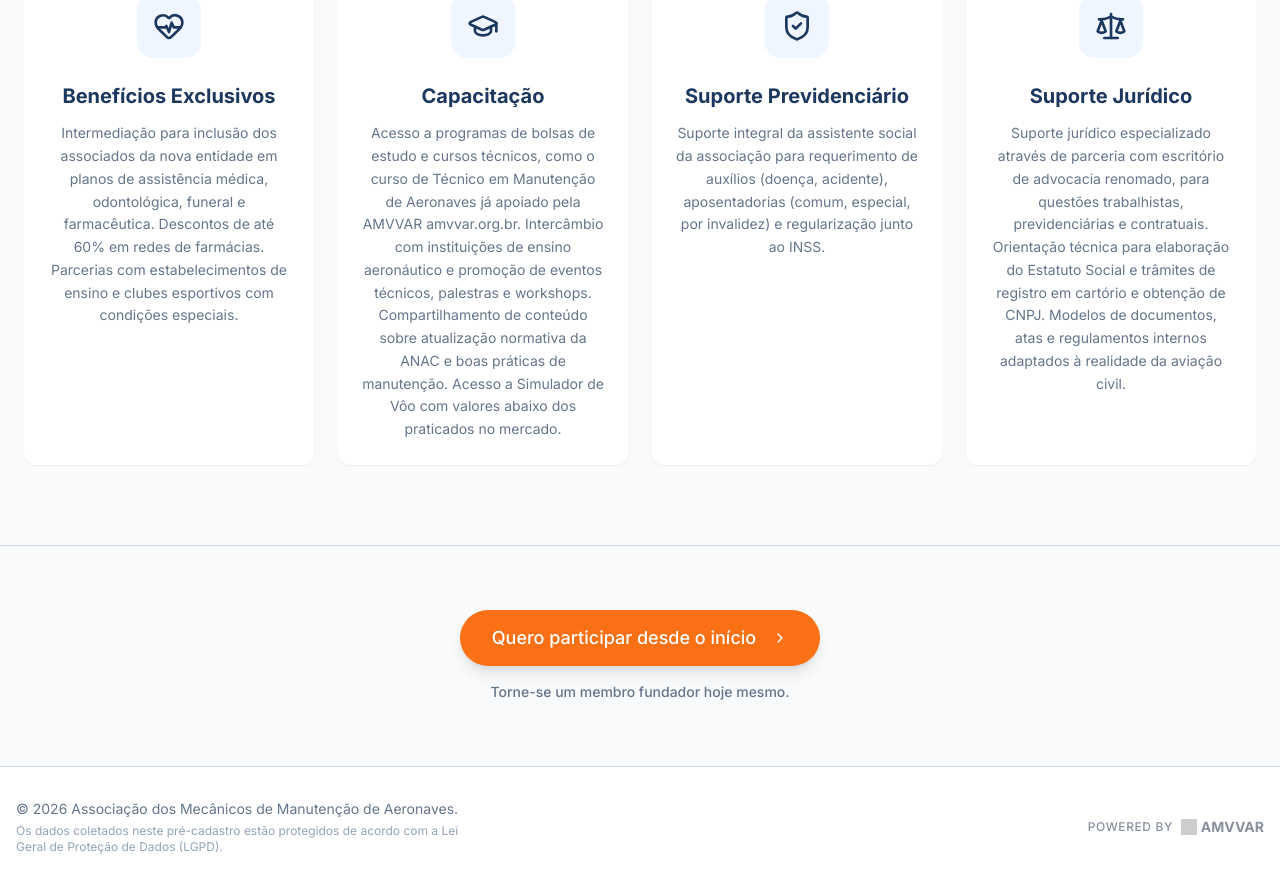
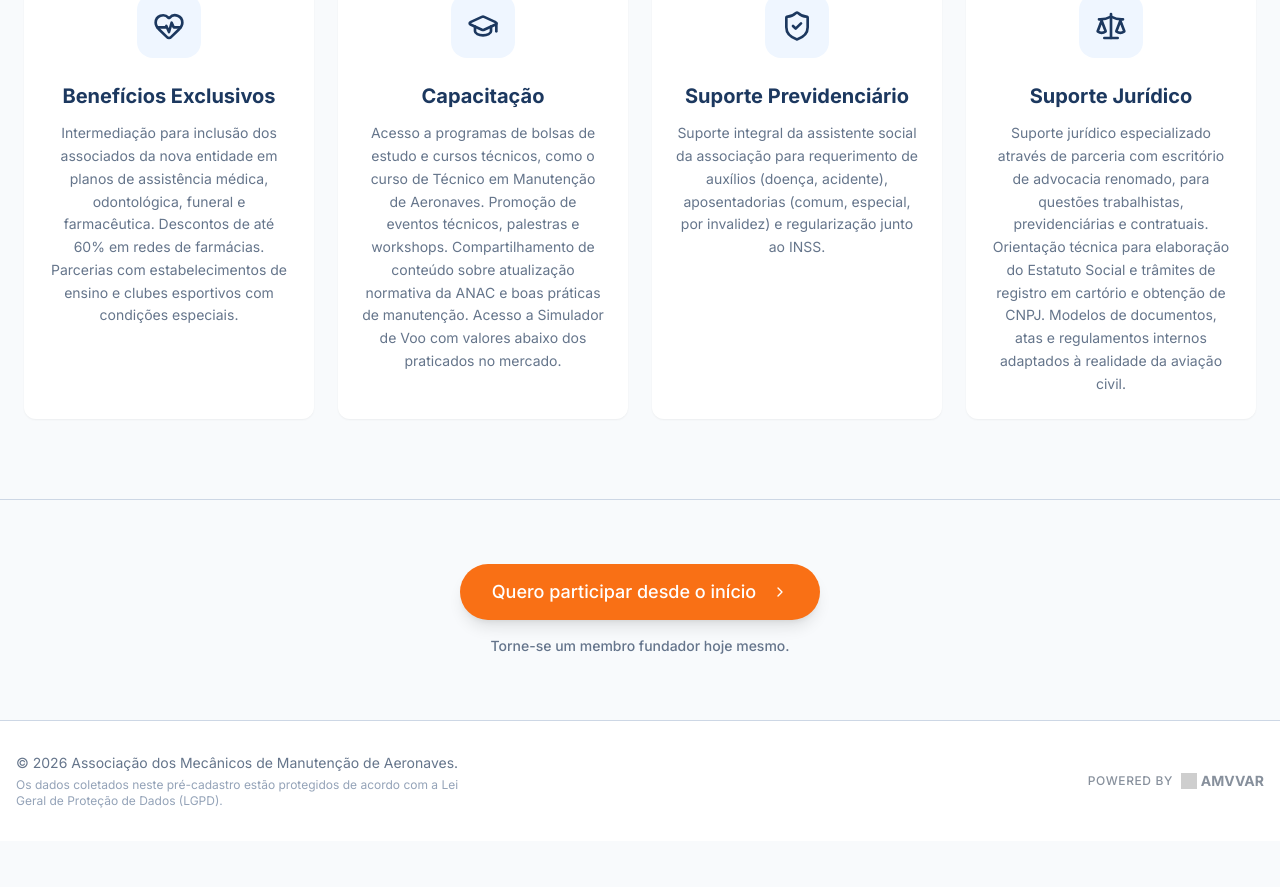
Before and after one commit to magusoares-art/amma, a React (Vite) app: page / in a window 1280 px wide. Shown: the part 1480-2367 px from the top of the page. After the commit the page ends 2321 px from the top, so only its background shows below. Built offline with nearby package versions, Linux system fonts and the light colour scheme; no server answers; grey boxes are pictures that could not be loaded.

Commit message:
Update training section text

```diff
--- a/src/pages/Index.tsx
+++ b/src/pages/Index.tsx
@@ -131,7 +131,7 @@ const CARDS = [
     icon: <GraduationCap className="w-8 h-8 text-primary" />,
     title: 'Capacitação',
     description:
-      'Acesso a programas de bolsas de estudo e cursos técnicos, como o curso de Técnico em Manutenção de Aeronaves já apoiado pela AMVVAR amvvar.org.br. Intercâmbio com instituições de ensino aeronáutico e promoção de eventos técnicos, palestras e workshops. Compartilhamento de conteúdo sobre atualização normativa da ANAC e boas práticas de manutenção. Acesso a Simulador de Vôo com valores abaixo dos praticados no mercado.',
+      'Acesso a programas de bolsas de estudo e cursos técnicos, como o curso de Técnico em Manutenção de Aeronaves. Promoção de eventos técnicos, palestras e workshops. Compartilhamento de conteúdo sobre atualização normativa da ANAC e boas práticas de manutenção. Acesso a Simulador de Voo com valores abaixo dos praticados no mercado.',
   },
   {
     icon: <ShieldCheck className="w-8 h-8 text-primary" />,
```
Also changed, not shown: .skip.config.json.
